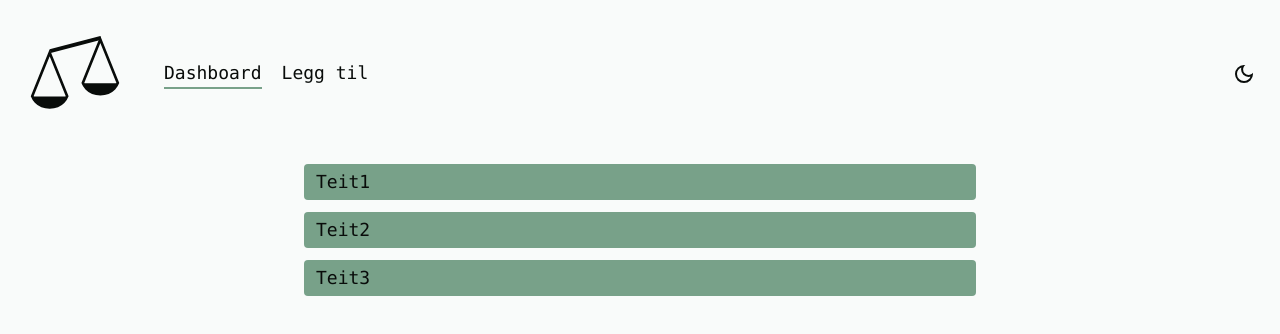
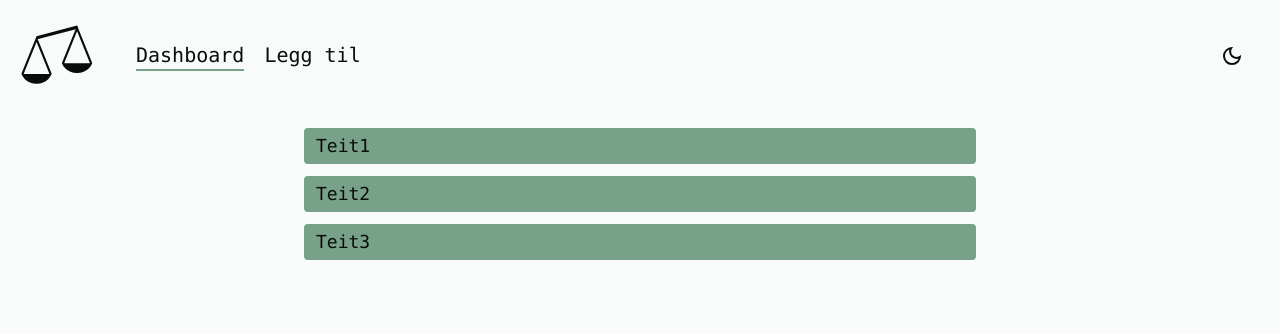
Before and after one commit to katrinewi/teithetsskalaen, a Next.js app in the folder frontend/: page / in a window 1280 px wide. Shown: the top 334 px of the page. Built offline with nearby package versions, Linux system fonts and the light colour scheme; no server answers.

Commit message:
Tweaking layout of navbar

```diff
--- a/frontend/app/components/navigation/NavBar.tsx
+++ b/frontend/app/components/navigation/NavBar.tsx
@@ -18,14 +18,14 @@ const NavBar = () => {
   const pathname = usePathname();
 
   return (
-    <nav className="flex justify-between p-2 text-lg mb-5 items-center">
+    <nav className="flex justify-between text-lg mb-5 items-center">
       <div className="flex justify-between gap-10 items-center">
-        <Logo className=" fill-light-text stroke-light-text dark:fill-dark-text dark:stroke-dark-text hidden sm:block" />
+        <Logo className="h-20 w-20 fill-light-text stroke-light-text dark:fill-dark-text dark:stroke-dark-text hidden sm:block" />
         <ul className="flex justify-between gap-5">
           {links.map((link) => (
             <li
               key={link.href}
-              className={`text-light-text dark:text-dark-text ${pathname === link.href ? "border-b-2 border-light-primary dark:border-dark-primary" : ""}`}
+              className={`text-xl text-light-text dark:text-dark-text ${pathname === link.href ? "border-b-2 border-light-primary dark:border-dark-primary" : ""}`}
             >
               <Link href={link.href}>{link.text}</Link>
             </li>
@@ -36,12 +36,12 @@ const NavBar = () => {
         <IconButton
           icon={
             theme === "light" ? (
-              <DarkModeIcon className="fill-light-text dark:fill-dark-text" />
+              <DarkModeIcon className="m-5 fill-light-text dark:fill-dark-text" />
             ) : (
-              <LightModeIcon className="fill-light-text dark:fill-dark-text" />
+              <LightModeIcon className="m-5 fill-light-text dark:fill-dark-text" />
             )
           }
-          aria-label={`Active ${theme === "light" ? "dark" : "light"} mode`}
+          aria-label={`Activate ${theme === "light" ? "dark" : "light"} mode`}
           onClick={() => setTheme(theme === "light" ? "dark" : "light")}
         />
       </div>
```
